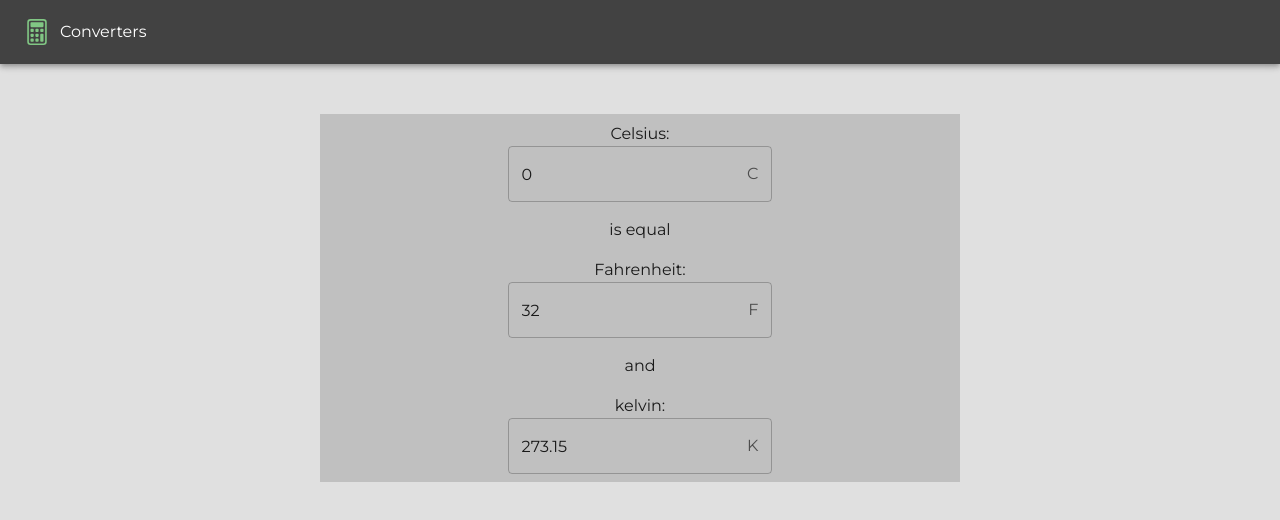
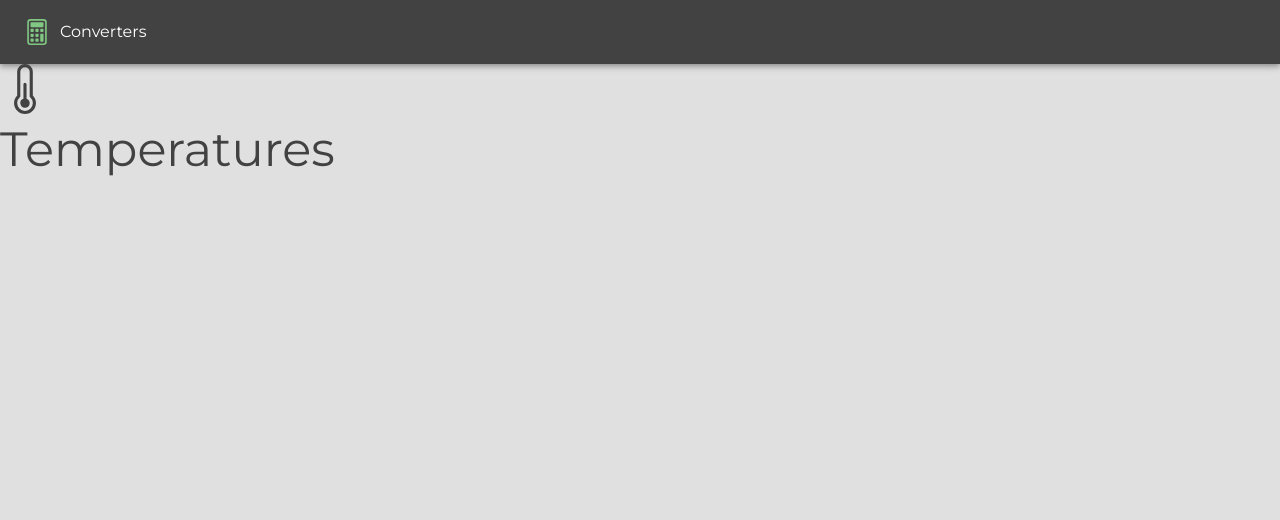
Before and after one commit to tothlevente/converters, a React (Vite) app: page / in a window 1280 px wide. Shown: the top 520 px of the page. Built offline with nearby package versions, Linux system fonts and the light colour scheme.

Commit message:
Developments

```diff
--- a/package.json
+++ b/package.json
@@ -4,7 +4,7 @@
   "version": "0.0.0",
   "type": "module",
   "scripts": {
-    "dev": "vite",
+    "start": "vite",
     "build": "tsc -b && vite build",
     "lint": "eslint .",
     "preview": "vite preview"
--- a/src/App.tsx
+++ b/src/App.tsx
@@ -1,4 +1,4 @@
-import Temperatures from "./components/Temperatures";
+import Temperatures from "./components/Temperatures/Temperatures";
 import Header from "./components/Header";
 
 import { createTheme, CssBaseline } from "@mui/material";
--- a/src/components/Logo.tsx
+++ b/src/components/Logo.tsx
@@ -20,3 +20,22 @@ export default function Logo({ width, height, color }: LogoProps) {
     </svg>
   );
 }
+
+function TemperaturesLogo({ width, height, color }: LogoProps) {
+  return (
+    <svg
+      xmlns="http://www.w3.org/2000/svg"
+      width={width}
+      height={height}
+      fill="currentColor"
+      className="bi bi-thermometer-half"
+      viewBox="0 0 16 16"
+      style={{ color: color }}
+    >
+      <path d="M9.5 12.5a1.5 1.5 0 1 1-2-1.415V6.5a.5.5 0 0 1 1 0v4.585a1.5 1.5 0 0 1 1 1.415" />
+      <path d="M5.5 2.5a2.5 2.5 0 0 1 5 0v7.55a3.5 3.5 0 1 1-5 0zM8 1a1.5 1.5 0 0 0-1.5 1.5v7.987l-.167.15a2.5 2.5 0 1 0 3.333 0l-.166-.15V2.5A1.5 1.5 0 0 0 8 1" />
+    </svg>
+  );
+}
+
+export { TemperaturesLogo };
--- /dev/null
+++ b/src/components/Temperatures/Temperatures.tsx
@@ -0,0 +1,12 @@
+import { Box, Typography } from "@mui/material";
+import { grey } from "@mui/material/colors";
+import { TemperaturesLogo } from "../Logo";
+
+export default function Temperatures() {
+  return (
+    <Box sx={{ color: grey[800] }}>
+      <TemperaturesLogo width={50} height={50} />
+      <Typography variant="h3">Temperatures</Typography>
+    </Box>
+  );
+}
--- a/src/components/Temperatures.tsx
+++ b/src/components/Temperatures/TemperaturesForm.tsx
@@ -1,7 +1,8 @@
-import { Box, FormControl, InputAdornment, OutlinedInput, Typography } from "@mui/material";
+import { FormControl, InputAdornment, OutlinedInput, Typography } from "@mui/material";
+import { Box } from "@mui/material";
 import { useState } from "react";
 
-export default function Temperatures() {
+export default function TemperaturesForm() {
   const [celsius, setCelsius] = useState(0);
   const [fahrenheit, setFahrenheit] = useState(32);
   const [kelvin, setKelvin] = useState(273.15);
@@ -25,21 +26,7 @@ export default function Temperatures() {
   }
 
   return (
-    <Box
-      component="form"
-      sx={{ "& > :not(style)": { m: 1, width: "25ch" }, marginTop: "50px" }}
-      style={{
-        display: "grid",
-        justifyContent: "center",
-        margin: "auto",
-        width: "50%",
-        marginTop: "50px",
-        textAlign: "center",
-        backgroundColor: "silver",
-      }}
-      noValidate
-      autoComplete="off"
-    >
+    <Box>
       <FormControl sx={{ m: 1, width: "25ch" }} variant="outlined">
         <Typography>Celsius:</Typography>
         <OutlinedInput
@@ -75,7 +62,7 @@ export default function Temperatures() {
       <Typography style={{ textAlign: "center" }}>and</Typography>
 
       <FormControl sx={{ m: 1, width: "25ch" }} variant="outlined">
-        <Typography>kelvin:</Typography>
+        <Typography>Kelvin:</Typography>
         <OutlinedInput
           id="kelvin-input"
           value={kelvin}
```
Also changed, not shown: 1 other file (tests, documents, lock files or other folders).
